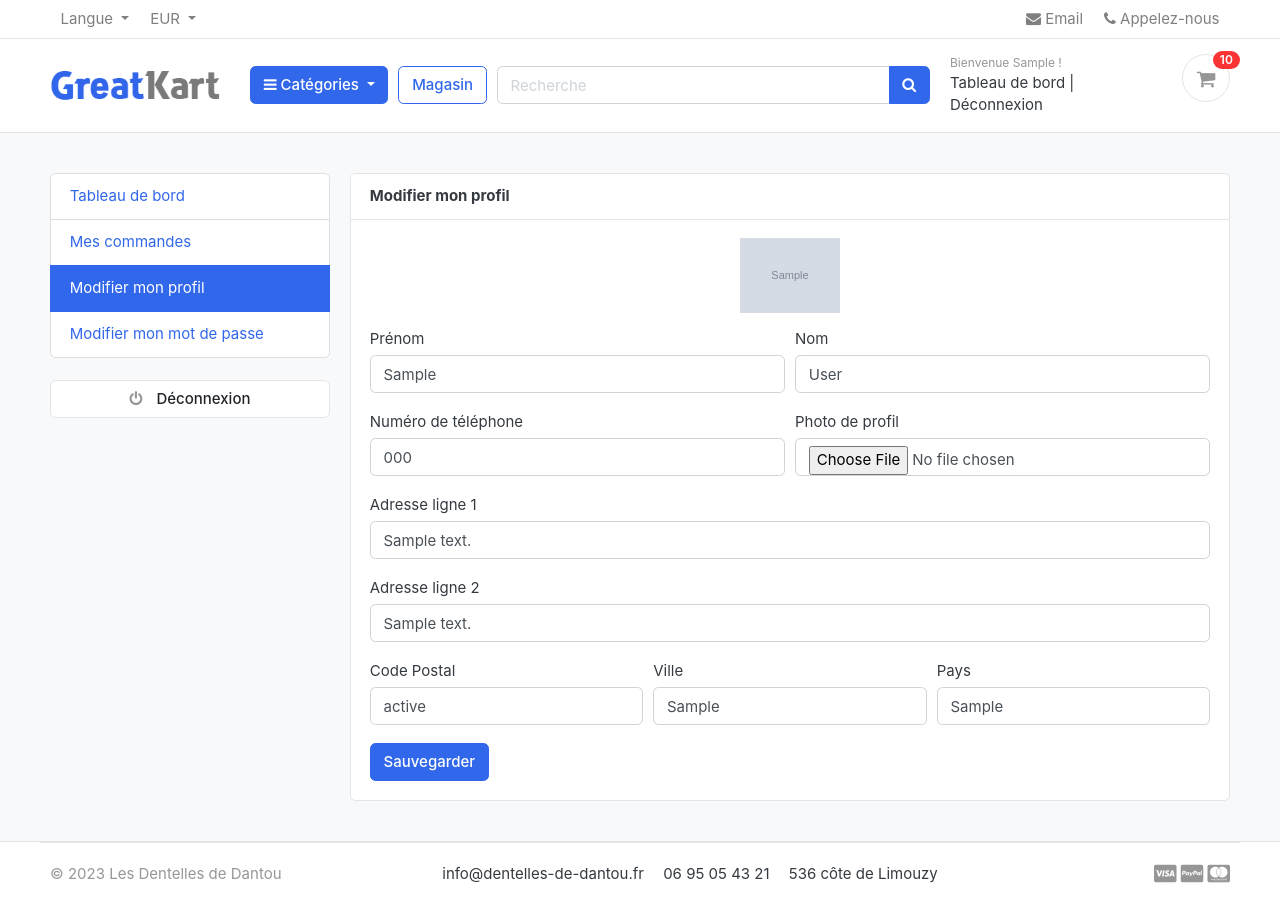
After one commit to Martin010/dentelles_dantou, a Django app: page /accounts/edit_profile/ in a window 1280 px wide. The commit adds this page. Run offline with Django 4.2, Linux system fonts and the light colour scheme; a user stored in the database is signed in; tables that the repository leaves empty hold one stand-in row (values such as "Sample post"); grey boxes marked "Sample" are stand-in pictures; some libraries are stand-ins or nearby versions; some web fonts are replaced.

Commit message:
Edit Profile Setup & Functionality - accounts/forms.py: creation of two new forms : UserForm and UserProfileForm that display and allow to edit the user information - accounts/urls.py: add edit_profile url - accounts/views.py: creation of the function edit_profile that control if the return information are correct, update the information and display the currents - templates/accounts/edit_profile: creation of the edit profile html page

```diff
--- a/accounts/forms.py
+++ b/accounts/forms.py
@@ -1,5 +1,5 @@
 from django import forms
-from .models import Account
+from .models import Account, UserProfile
 
 
 class RegistrationForm(forms.ModelForm):
@@ -41,3 +41,30 @@ class RegistrationForm(forms.ModelForm):
         # Add class 'form-control' attributes to all the fields
         for field in self.fields:
             self.fields[field].widget.attrs['class'] = 'form-control'
+
+
+class UserForm(forms.ModelForm):
+    class Meta:
+        model = Account
+        fields = ('first_name', 'last_name', 'phone_number')
+
+    def __init__(self, *args, **kwargs):
+        """ Add attribute class="form-control" in all the fields """
+        super(UserForm, self).__init__(*args, **kwargs)
+        for field in self.fields:
+            self.fields[field].widget.attrs['class'] = 'form-control'
+
+
+class UserProfileForm(forms.ModelForm):
+    # Hide path of the file in the profile picture field
+    profile_picture = forms.ImageField(required=False, error_messages={'invalid': ("Uniquement des images")}, widget=forms.FileInput)
+
+    class Meta:
+        model = UserProfile
+        fields = ('profile_picture', 'address_line_1', 'address_line_2', 'country', 'state', 'city')
+
+    def __init__(self, *args, **kwargs):
+        """ Add attribute class="form-control" in all the fields"""
+        super(UserProfileForm, self).__init__(*args, **kwargs)
+        for field in self.fields:
+            self.fields[field].widget.attrs['class'] = 'form-control'
--- a/accounts/urls.py
+++ b/accounts/urls.py
@@ -14,4 +14,5 @@ urlpatterns = [
     path('reset_password/', views.reset_password, name='reset_password'),
 
     path('my_orders/', views.my_orders, name='my_orders'),
+    path('edit_profile/', views.edit_profile, name='edit_profile'),
 ]
--- a/accounts/views.py
+++ b/accounts/views.py
@@ -3,9 +3,9 @@ from django.contrib.auth.decorators import login_required
 from django.core.exceptions import ObjectDoesNotExist
 from django.http import HttpResponse
 
-from django.shortcuts import render, redirect
-from accounts.forms import RegistrationForm
-from accounts.models import Account
+from django.shortcuts import render, redirect, get_object_or_404
+from accounts.forms import RegistrationForm, UserForm, UserProfileForm
+from accounts.models import Account, UserProfile
 
 # Verification email
 from django.contrib.sites.shortcuts import get_current_site
@@ -275,3 +275,31 @@ def my_orders(request):
     }
 
     return render(request, 'accounts/my_orders.html', context)
+
+
+def edit_profile(request):
+    user_profile = get_object_or_404(UserProfile, user=request.user)
+
+    if request.method == 'POST':
+        user_form = UserForm(request.POST, instance=request.user)
+        profile_form = UserProfileForm(request.POST, request.FILES, instance=user_profile)
+
+        # Update the user and the profile if forms are valid
+        if user_form.is_valid() and profile_form.is_valid():
+            user_form.save()
+            profile_form.save()
+            messages.success(request, 'Votre profil a été mis à jour.')
+            return redirect('edit_profile')
+
+        # Display user and profile information if no form is sent
+    else:
+        user_form = UserForm(instance=request.user)
+        profile_form = UserProfileForm(instance=user_profile)
+
+    context = {
+        'user_form': user_form,
+        'profile_form': profile_form,
+        'user_profile': user_profile,
+    }
+
+    return render(request, 'accounts/edit_profile.html', context)
--- /dev/null
+++ b/templates/accounts/edit_profile.html
@@ -0,0 +1,93 @@
+{% extends 'base.html' %}
+
+{% block content %}
+
+    <section class="section-conten padding-y bg">
+
+        {% include 'includes/alerts.html' %}
+
+        <div class="container">
+            <div class="row">
+
+                <!--   SIDEBAR   -->
+                {% include 'includes/dashboard_sidebar.html' %}
+
+                <!-- CENTER PAGE -->
+                <main class="col-md-9">
+                    <article class="card">
+                        <header class="card-header">
+                            <strong class="d-inline-block mr-3">Modifier mon profil</strong>
+                        </header>
+
+                        <div class="card-body">
+                            <div class="text-center mb-3">
+                                <img src="{{ user_profile.profile_picture.url }}" alt="Profile Picture" width="100">
+                            </div>
+                            <div class="row">
+
+                                <!-- PROFILE INFORMATION -->
+                                <div class="col-md-12">
+                                    <!-- enctype="multipart/form-data": when a file or an image is sent through a form, you have to add this attribute to uploaded it -->
+                                    <form action="{% url 'edit_profile' %}" method="POST" enctype="multipart/form-data">
+                                        {% csrf_token %}
+
+                                        <!-- NAME -->
+                                        <div class="form-row">
+                                            <div class="form-group col-md-6">
+                                                <label>Prénom</label>
+                                                {{ user_form.first_name }}
+                                            </div>
+                                            <div class="form-group col-md-6">
+                                                <label>Nom</label>
+                                                {{ user_form.last_name }}
+                                            </div>
+                                        </div>
+
+                                        <!-- PROFILE PICTURE & PHONE NUMBER -->
+                                        <div class="form-row">
+                                            <div class="form-group col-md-6">
+                                                <label>Numéro de téléphone</label>
+                                                {{ user_form.phone_number }}
+                                            </div>
+                                            <div class="form-group col-md-6">
+                                                <label>Photo de profil</label>
+                                                {{ profile_form.profile_picture }}
+                                            </div>
+                                        </div>
+
+                                        <!-- ADDRESS -->
+                                        <div class="form-group">
+                                            <label>Adresse ligne 1</label>
+                                            {{ profile_form.address_line_1 }}
+                                        </div>
+                                        <div class="form-group">
+                                            <label>Adresse ligne 2</label>
+                                            {{ profile_form.address_line_2 }}
+                                        </div>
+                                        <div class="form-row">
+                                            <div class="form-group col-md-4">
+                                                <label>Code Postal</label>
+                                                {{ profile_form.state }}
+                                            </div>
+                                            <div class="form-group col-md-4">
+                                                <label>Ville</label>
+                                                {{ profile_form.city }}
+                                            </div>
+                                            <div class="form-group col-md-4">
+                                                <label>Pays</label>
+                                                {{ profile_form.country }}
+                                            </div>
+                                        </div>
+
+                                        <input type="submit" value="Sauvegarder" class="btn btn-primary">
+                                    </form>
+                                </div>
+                            </div>
+                        </div>
+                    </article>
+                </main>
+            </div>
+        </div>
+    </section>
+
+{% endblock content %}
--- a/templates/includes/dashboard_sidebar.html
+++ b/templates/includes/dashboard_sidebar.html
@@ -2,8 +2,8 @@
     <ul class="list-group">
         <a class="list-group-item {% if '/accounts/' == request.path %} active {% endif %}" href="{% url 'dashboard' %}"> Tableau de bord </a>
         <a class="list-group-item {% if '/my_orders/' in request.path %} active {% endif %}" href="{% url 'my_orders' %}"> Mes commandes </a>
-        <a class="list-group-item {% if '/edit_profile/' in request.path %} active {% endif %}" href="#"> Modifier mon profil </a>
-        <a class="list-group-item {% if '/change_password/' in request.path %} active {% endif %}" href="#"> Modifier mon mot de passe </a>
+        <a class="list-group-item {% if '/edit_profile/' in request.path %} active {% endif %}" href="{% url 'edit_profile' %}"> Modifier mon profil </a>
+        <a class="list-group-item {% if '/change_password/' in request.path %} active {% endif %}" href=""> Modifier mon mot de passe </a>
     </ul>
     <br>
     <a class="btn btn-light btn-block" href="{% url 'logout' %}"> <i class="fa fa-power-off"></i>
```
Also changed, not shown: accounts/models.py (+7 -7 lines).
